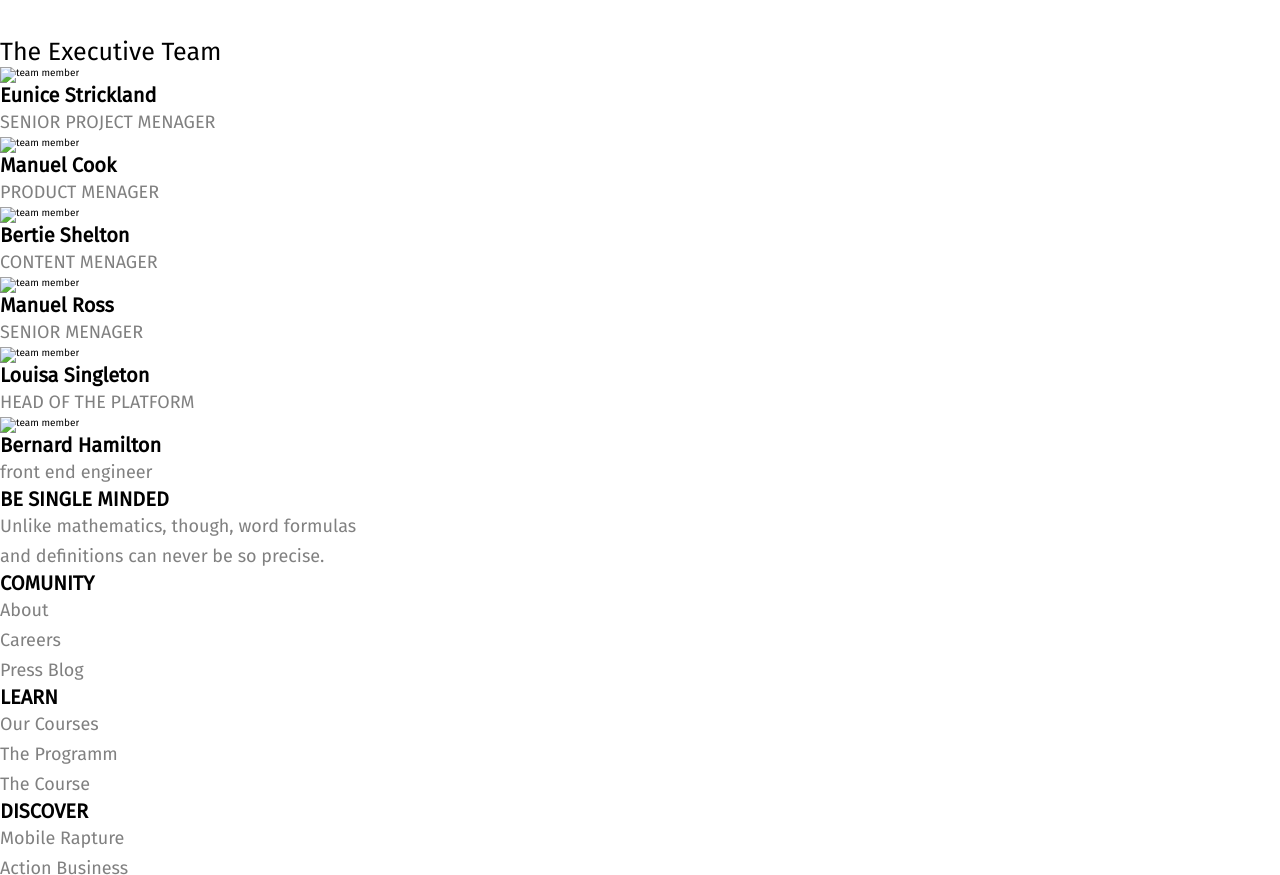
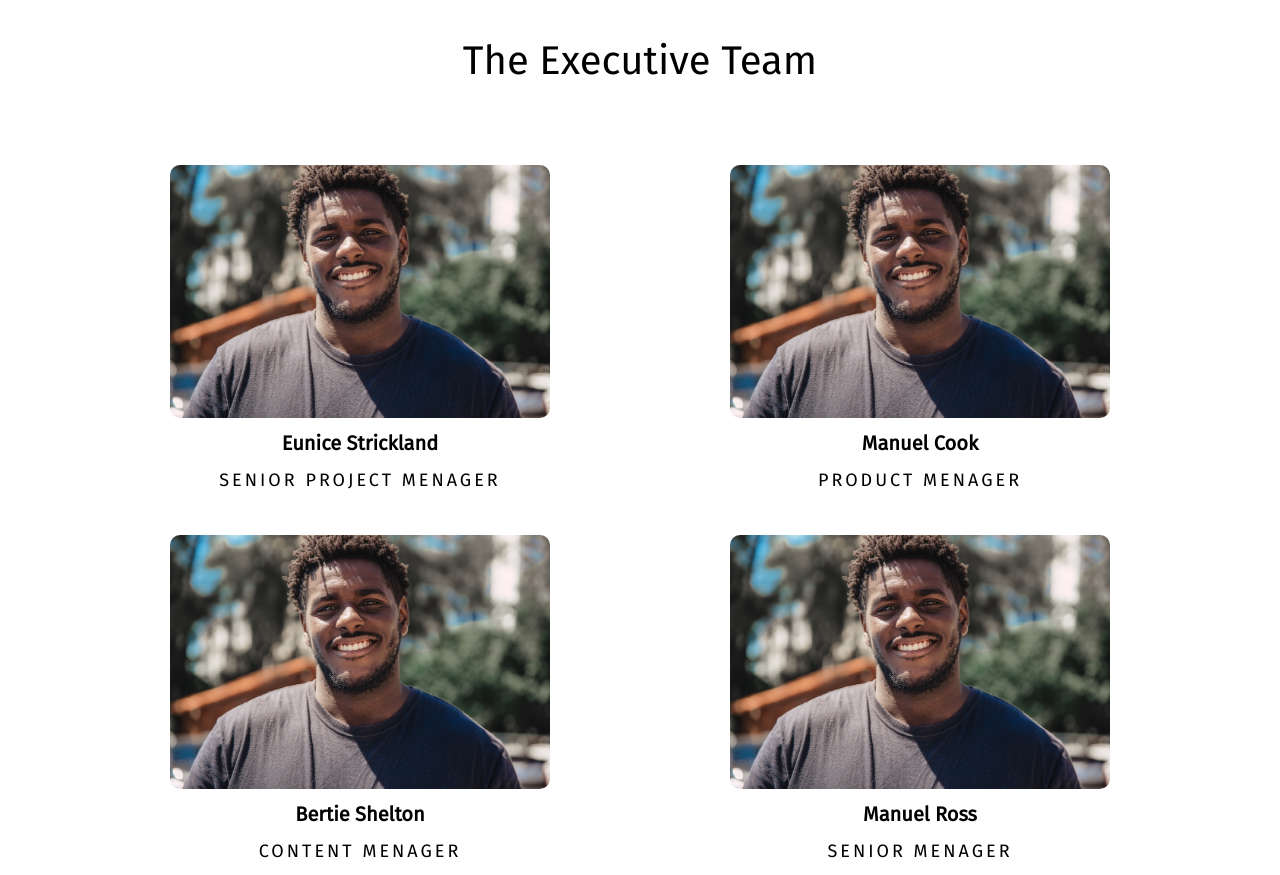
Before and after one commit to IgorUrbanowicz01/HTML-CSS, a plain HTML site: page My_First_Project/index.html in a window 1280 px wide. Shown: the part 2201-3076 px from the top of the page. Drawn offline with Linux system fonts and the light colour scheme.

Commit message:
finishing touches

```diff
--- a/My_First_Project/styles/_mainPage.scss
+++ b/My_First_Project/styles/_mainPage.scss
@@ -43,9 +43,9 @@
 //Offers section//
 
 .main-offers{
-    width: 90%;
+    width: 75%;
     margin: auto;
-    @include flex(space-around, start, row);
+    @include flex(space-between start, row);
     flex-wrap: wrap;
     .offer{
         margin: 4vh 8rem;
@@ -115,6 +115,55 @@
         }
     }
 }
+//Team Section//
 
+.main-team{
+    width: 75%;
+    margin: auto;
+    text-align: center;
+    h3{
+        font-size: 4rem;
+        padding-bottom: 6rem;
+    }
+    .team-wrapper{
+        @include flex(space-between, start, row);
+        flex-wrap: wrap;
+
+        .member{
+            flex-basis: 40rem;
+            padding: 2rem 1rem;
+            img{
+                width: 100%;
+                border-radius: 1rem;
+                object-fit: cover;
+            }
+            h4{
+                padding: 1rem 0rem;
+            }
+            p{
+                letter-spacing: 0.3rem;
+                color: black;
+            }
+    }
+    }
+}
+
+//Footer//
+
+.main-footer{
+    width: 75%;
+    margin: auto;
+    h4{
+        padding-bottom: 2rem;
+    }
+    .fotter-wrap{
+    padding: 2rem 0rem;
+    @include flex(space-between, start, row);
+    }
+}
+select{
+    padding: 1rem 3rem;
+    border: none;
+}
 
 //Animation//
```
Also changed, not shown: My_First_Project/img/black_person.jpeg (added), My_First_Project/styles/style.css, 1 other file.
